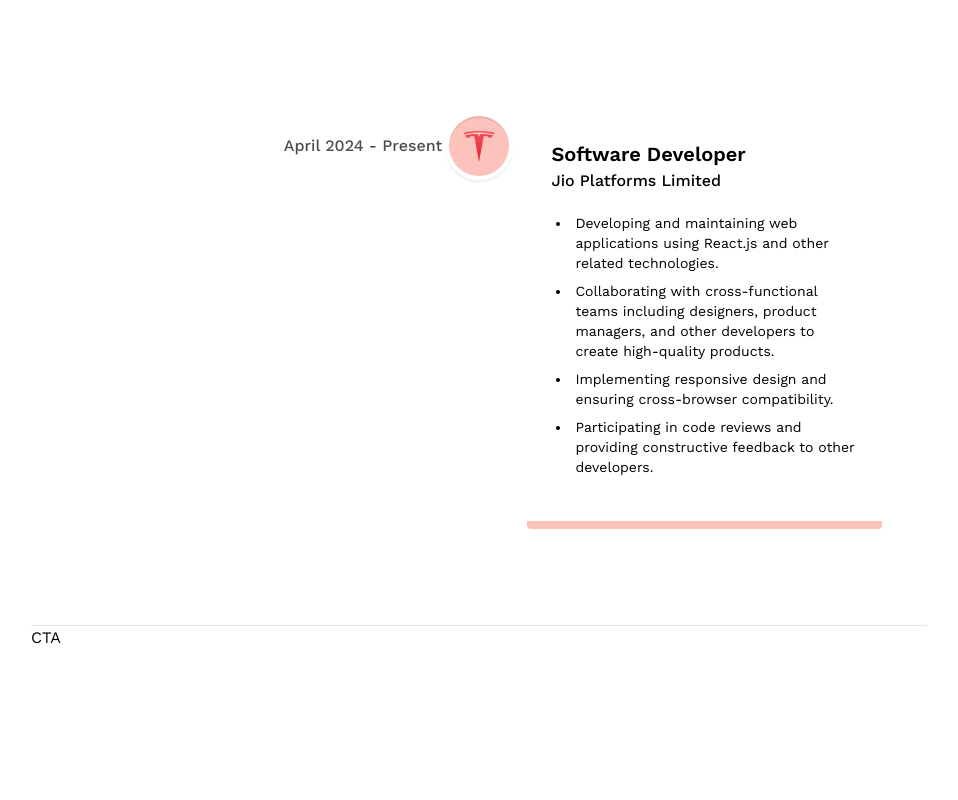
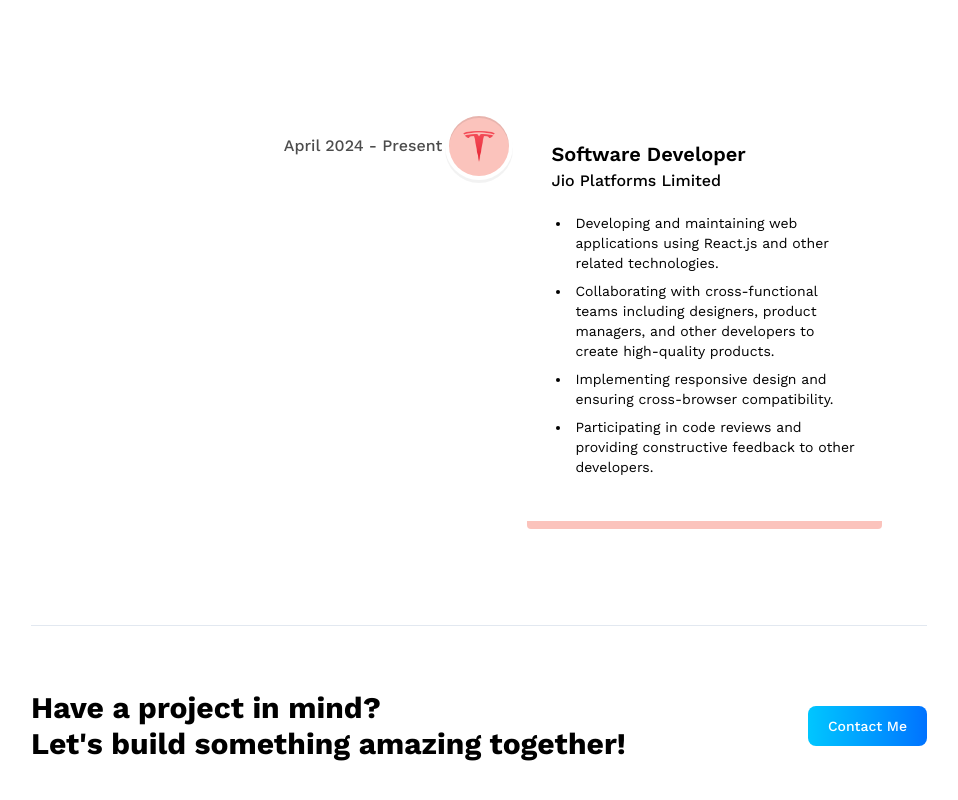
Before and after one commit to Mahima5004/3DPortfolio, a React (Vite) app: page /about in a window 1280 px wide. Shown: the part 1258-2058 px from the top of the page, without its empty margins (161-1119 px from the left). Before the commit the page ends 1972 px from the top, so only its background shows below. Built offline with nearby package versions, Linux system fonts and the light colour scheme; no server answers.

Commit message:
Added contact section in the footer of the About page

```diff
--- a/src/components/CTA.jsx
+++ b/src/components/CTA.jsx
@@ -1,8 +1,16 @@
 import React from 'react'
+import { Link } from 'react-router-dom'
 
 function CTA() {
   return (
-    <div>CTA</div>
+    <section className='cta'>
+     <p className='cta-text'>Have a project in mind? <br className='sm:block hidden'/>
+     Let's build something amazing together!</p>
+
+    <Link to = '/contact' className = 'btn'>
+      Contact Me
+    </Link>
+    </section>
   )
 }
 
--- a/src/index.css
+++ b/src/index.css
@@ -69,9 +69,10 @@
     @apply w-full flex items-center md:flex-row flex-col sm:mt-16 mt-8 gap-7;
   }
 
-  /* .cta-text {
-    @apply text-black-500 font-extrabold flex-1 text-3xl max-md:text-center;
-  } */
+  .cta-text {
+  @apply text-black font-extrabold flex-1 text-3xl max-md:text-center;
+}
+
 
 }
 
```
